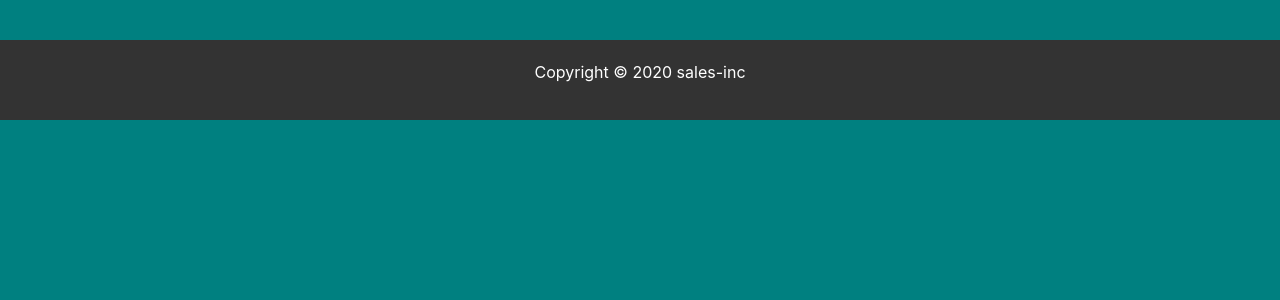
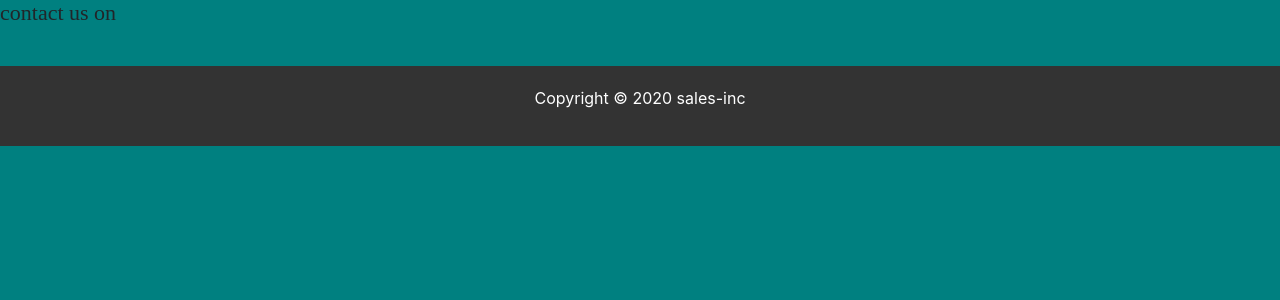
Before and after one commit to mnmisky/sales_demo, a Flask app: template templates/contact.html in a window 1280 px wide. Shown: the part 56-356 px from the top of the page. Run offline with Flask 2, Linux system fonts and the light colour scheme; the template is opened without the code that fills it, so the values that code supplies are empty; some libraries are stand-ins or nearby versions.

Commit message:
lisht 47o9fj

```diff
--- a/templates/base.html
+++ b/templates/base.html
@@ -14,6 +14,7 @@
 </head>
 
 <body>
+
     {% include '/includes/_nav.html' %}
     {% block content %}{% endblock %}
     {% block scripts %}{% endblock %}
@@ -25,7 +26,8 @@
 
     <footer id="main-footer">
 		<p>Copyright &copy; 2020 sales-inc</p>
-	</footer>
+    </footer>
+    <!-- why footer doesnt show up on all pages  -->
 
 </body>
 
--- a/templates/contact.html
+++ b/templates/contact.html
@@ -12,7 +12,10 @@
 
 {% block content %}
 
-
+<h1> contact us on </h1>
 
 
 {% endblock %}
+
+{% block scripts %}
+{% endblock %}
--- a/templates/index.htm
+++ b/templates/index.htm
@@ -55,4 +55,5 @@
 
 {% endblock %}
 
-{% block scripts %}{% endblock %}
+{% block scripts %}
+{% endblock %}
```
Also changed, not shown: main.py (+1 -202 lines).
